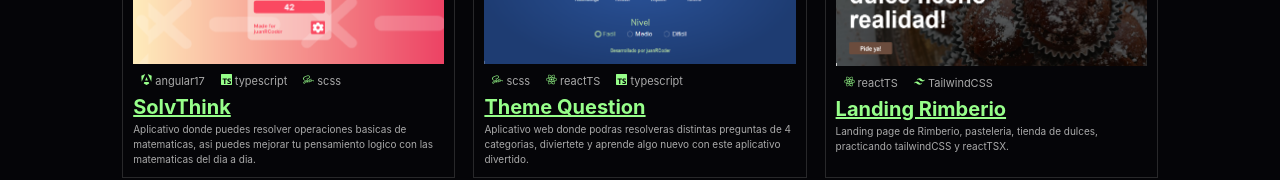
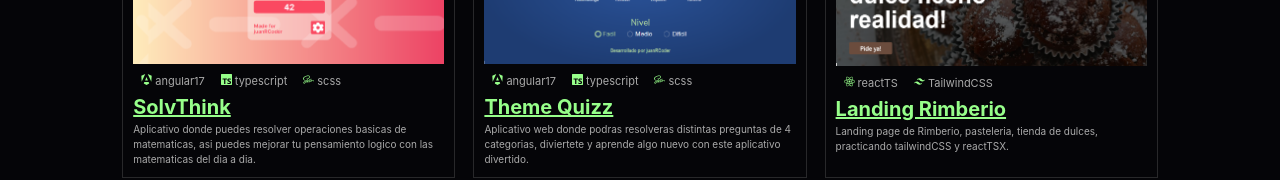
Before and after one commit to juanRCoder/updating-portfolio, a React (Vite) app: page / in a window 1280 px wide. Shown: the part 1891-2071 px from the top of the page. Built offline with nearby package versions, Linux system fonts and the light colour scheme; the HTML template or start-up script is replaced by a standard one.

Commit message:
fix: change links for projects

```diff
--- a/src/components/projects/Projects.tsx
+++ b/src/components/projects/Projects.tsx
@@ -22,8 +22,8 @@ function Projects() {
                     <div className='imgContainer'>
                         <img src={HVA} alt='HVA' title='Hotel Virtual Assitant' />
                         <div className='outline'>
-                            <a href="https://github.com/juanRCoder/Hotel_Virtual_Assitant" title="github"><FaGithub/></a>
-                            <a href="https://juanrcoder.github.io/Project-Landing_HVA/" title="web">< FaEarthAmericas/></a>
+                            <a href="https://github.com/juanRCoder/Hotel_Virtual_Assitant" title="github"><FaGithub /></a>
+                            <a href="https://juanrcoder.github.io/Project-Landing_HVA/" title="web">< FaEarthAmericas /></a>
                         </div>
                     </div>
                     <div className='techContainer'>
@@ -41,7 +41,7 @@ function Projects() {
                     <div className='imgContainer'>
                         <img src={BS} alt='BS' title='Bank Simulator' />
                         <div className='outline'>
-                            <a href="https://github.com/juanRCoder/Bank-Simulator" title="github"><FaGithub/></a>
+                            <a href="https://github.com/juanRCoder/Bank-Simulator" title="github"><FaGithub /></a>
                         </div>
                     </div>
                     <div className='techContainer'>
@@ -59,8 +59,8 @@ function Projects() {
                     <div className='imgContainer'>
                         <img src={EBOOK} alt='EBOOK' title='E-Books' />
                         <div className='outline'>
-                            <a href="https://github.com/juanRCoder/E-Books" title="github"><FaGithub/></a>
-                            <a href="https://juanrcoder.github.io/E-Books/" title="web">< FaEarthAmericas/></a>
+                            <a href="https://github.com/juanRCoder/E-Books" title="github"><FaGithub /></a>
+                            <a href="https://juanrcoder.github.io/E-Books/" title="web">< FaEarthAmericas /></a>
                         </div>
                     </div>
                     <div className='techContainer'>
@@ -78,8 +78,8 @@ function Projects() {
                     <div className='imgContainer'>
                         <img src={ST} alt='ST' title='SolvThink' />
                         <div className='outline'>
-                            <a href="https://github.com/juanRCoder/SolvThink-Resuelve_rapido" title="github"><FaGithub /></a>
-                            <a href="https://solvthink.netlify.app/" title="web">< FaEarthAmericas /></a>
+                            <a href="https://github.com/juanRCoder/Angular-mini-projects/tree/main/src/app/solvthink" title="github"><FaGithub /></a>
+                            <a href="https://angular-mini-projects.vercel.app/solvthink" title="web">< FaEarthAmericas /></a>
                         </div>
                     </div>
                     <div className='techContainer'>
@@ -96,16 +96,16 @@ function Projects() {
                     <div className='imgContainer'>
                         <img src={TQ} alt='TQ' title='theme question' />
                         <div className='outline'>
-                            <a href="https://github.com/juanRCoder/Theme_Quizz" title="github"><FaGithub /></a>
-                            <a href="https://theme-quiz.netlify.app/" title="web">< FaEarthAmericas /></a>
+                            <a href="https://github.com/juanRCoder/Angular-mini-projects/tree/main/src/app/theme-quizz" title="github"><FaGithub /></a>
+                            <a href="https://angular-mini-projects.vercel.app/theme-quizz" title="web">< FaEarthAmericas /></a>
                         </div>
                     </div>
                     <div className='techContainer'>
+                        <span><SiAngular />angular17</span>
+                        <span><SiTypescript />typescript</span>
                         <span><FaSass />scss</span>
-                        <span><FaReact />reactTS</span>
-                        <span><SiTypescript />typescript</span>
                     </div>
-                    <h1>Theme Question</h1>
+                    <h1>Theme Quizz</h1>
                     <p>
                         Aplicativo web donde podras resolveras distintas preguntas de 4 categorias, diviertete y aprende algo nuevo con este aplicativo divertido.
                     </p>
```
